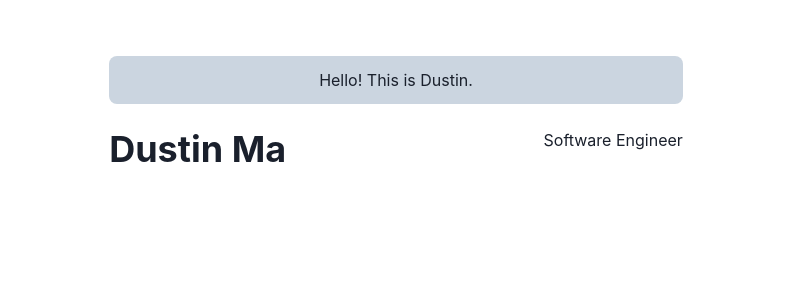
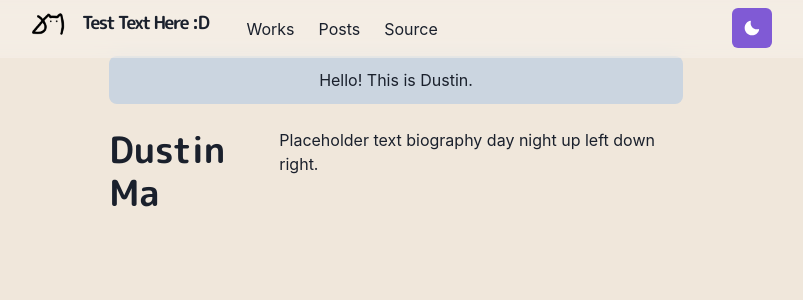
Before and after one commit to dustin-ma/about-me, a Next.js app: page / in a window 1280 px wide. Shown: the top 300 px of the page, without its empty margins (244-1047 px from the left). Built offline with nearby package versions, Linux system fonts and the light colour scheme.

Commit message:
Added Navbar and theme toggle support.

```diff
--- /dev/null
+++ b/components/fonts.js
@@ -0,0 +1,9 @@
+import { Global } from '@emotion/react'
+
+const Fonts = () => (
+    <Global styles={`
+        @import url("https://fonts.googleapis.com/css2?family=M+PLUS+Rounded+1c:wght@300;700&display=swap");
+    `} />
+)
+
+export default Fonts
--- a/components/layouts/main.js
+++ b/components/layouts/main.js
@@ -1,4 +1,5 @@
 import Head from 'next/head'
+import Navbar from '../navbar'
 import { Box, Container } from '@chakra-ui/react'
 
 const Main = ({ children, router}) => {
@@ -9,6 +10,8 @@
                 <title>Dustin Ma</title>
             </Head>
 
+            <Navbar path={router.asPath} />
+
             <Container maxW="container.md" pt={14}>
                 {children}
             </Container>
--- /dev/null
+++ b/components/logo.js
@@ -0,0 +1,41 @@
+import Link from 'next/link'
+import Image from 'next/image'
+import { Text, useColorModeValue } from '@chakra-ui/react'
+import styled from '@emotion/styled'
+
+const LogoBox = styled.span`
+    font-weight: bold;
+    font-size: 18px;
+    display: inline-flex;
+    align-items: center;
+    height: 30px;
+    line-height; 20px;
+    padding: 10px;
+
+    &:hover img {
+        transform: rotate(30deg);
+    }
+`
+
+const Logo = () => {
+    const dmLogo = `/images/logo${useColorModeValue('', '-dark')}.png`
+    return (
+        <Link href="/">
+            <a>
+                <LogoBox>
+                    <Image src={dmLogo} width={40} height={40} alt="logo"/>
+                    <Text
+                        color={useColorModeValue('gray.800', 'whiteAlpha.900')}
+                        fontFamily='M PLUS Rounded 1c'
+                        fontWeight='bold'
+                        ml={3}>
+
+                            Test Text Here :D
+                        </Text>
+                </LogoBox>
+            </a>
+        </Link>
+    )
+}
+
+export default Logo;
--- /dev/null
+++ b/components/navbar.js
@@ -0,0 +1,130 @@
+import Logo from './logo'
+import NextLink from 'next/link'
+import {
+  Container,
+  Box,
+  Link,
+  Stack,
+  Heading,
+  Flex,
+  Menu,
+  MenuItem,
+  MenuList,
+  MenuButton,
+  IconButton,
+  useColorModeValue
+} from '@chakra-ui/react'
+import { HamburgerIcon } from '@chakra-ui/icons'
+import ThemeToggleButton from './theme-toggle-button'
+// import { IoLogoGithub } from 'react-icons/io5'
+
+const LinkItem = ({ href, path, _target, children, ...props }) => {
+  const active = path === href
+  const inactiveColor = useColorModeValue('gray200', 'whiteAlpha.900')
+  return (
+    <NextLink href={href} passHref>
+      <Link
+        p={2}
+        bg={active ? 'grassTeal' : undefined}
+        color={active ? '#202023' : inactiveColor}
+        _target={_target}
+        {...props}
+      >
+        {children}
+      </Link>
+    </NextLink>
+  )
+}
+
+const Navbar = props => {
+  const { path } = props
+
+  return (
+    <Box
+      position="fixed"
+      as="nav"
+      w="100%"
+      bg={useColorModeValue('#ffffff40', '#20202380')}
+      css={{ backdropFilter: 'blur(10px)' }}
+      zIndex={1}
+      {...props}
+    >
+      <Container
+        display="flex"
+        p={2}
+        maxW="container.md"
+        wrap="wrap"
+        align="center"
+        justify="space-between"
+      >
+        <Flex align="center" mr={5}>
+          <Heading as="h1" size="lg" letterSpacing={'tighter'}>
+            <Logo />
+          </Heading>
+        </Flex>
+
+        <Stack
+          direction={{ base: 'column', md: 'row' }}
+          display={{ base: 'none', md: 'flex' }}
+          width={{ base: 'full', md: 'auto' }}
+          alignItems="center"
+          flexGrow={1}
+          mt={{ base: 4, md: 0 }}
+        >
+          <LinkItem href="/works" path={path}>
+            Works
+          </LinkItem>
+          <LinkItem href="/posts" path={path}>
+            Posts
+          </LinkItem>
+          <LinkItem
+            _target="_blank"
+            href="https://github.com/craftzdog/craftzdog-homepage"
+            path={path}
+            display="inline-flex"
+            alignItems="center"
+            style={{ gap: 4 }}
+            pl={2}
+          >
+            {/*<IoLogoGithub />*/}
+            Source
+          </LinkItem>
+        </Stack>
+
+        <Box flex={1} align="right">
+        <ThemeToggleButton />
+
+          <Box ml={2} display={{ base: 'inline-block', md: 'none' }}>
+            <Menu id="navbar-menu">
+              <MenuButton
+                as={IconButton}
+                icon={<HamburgerIcon />}
+                variant="outline"
+                aria-label="Options"
+              />
+              <MenuList>
+                <NextLink href="/" passHref>
+                  <MenuItem as={Link}>About</MenuItem>
+                </NextLink>
+                <NextLink href="/works" passHref>
+                  <MenuItem as={Link}>Works</MenuItem>
+                </NextLink>
+                <NextLink href="/posts" passHref>
+                  <MenuItem as={Link}>Posts</MenuItem>
+                </NextLink>
+                <MenuItem
+                  as={Link}
+                  href="https://github.com/craftzdog/craftzdog-homepage"
+                >
+                  View Source
+                </MenuItem>
+              </MenuList>
+            </Menu>
+          </Box>
+        </Box>
+      </Container>
+    </Box>
+  )
+}
+
+export default Navbar
--- /dev/null
+++ b/components/theme-toggle-button.js
@@ -0,0 +1,17 @@
+import { IconButton, useColorMode, useColorModeValue } from '@chakra-ui/react'
+import { SunIcon, MoonIcon } from '@chakra-ui/icons'
+
+const ThemeToggleButton = () => {
+    const { toggleColorMode } = useColorMode()
+
+    return (
+        <IconButton
+        aira-label="Toggle theme"
+        colorScheme={useColorModeValue('purple', 'orange')}
+        icon={useColorModeValue(<MoonIcon/>, <SunIcon/>)}
+        onClick={toggleColorMode}>
+        </IconButton>
+    )
+}
+
+export default ThemeToggleButton
--- a/package.json
+++ b/package.json
@@ -13,6 +13,7 @@
   "author": "Dustin Ma <dustin.jpg@gmail.com>",
   "license": "MIT",
   "dependencies": {
+    "@chakra-ui/icons": "^1.1.5",
     "@chakra-ui/react": "^1.8.3",
     "@emotion/react": "^11.7.1",
     "@emotion/styled": "^11.6.0",
--- a/pages/_app.js
+++ b/pages/_app.js
@@ -1,9 +1,12 @@
 import { ChakraProvider } from "@chakra-ui/react";
+import theme from '../themes/theme'
+import Fonts from '../components/fonts'
 import Layout from '../components/layouts/main'
 
 const Website = ({Component, pageProps, router}) => {
     return (
-        <ChakraProvider>
+        <ChakraProvider theme={theme}>
+            <Fonts />
             <Layout router={router}>
                 <Component {...pageProps} key={router.route} />
             </Layout>
--- a/pages/index.js
+++ b/pages/index.js
@@ -13,7 +13,7 @@
                         Dustin Ma
                     </Heading>
                 </Box>
-                <p>Software Engineer</p>
+                <p>Placeholder text biography day night up left down right.</p>
             </Box>
 
         </Container>
--- /dev/null
+++ b/themes/theme.js
@@ -0,0 +1,50 @@
+import { extendTheme } from "@chakra-ui/react";
+import {mode} from '@chakra-ui/theme-tools';
+
+const styles = {
+    global : props => ({
+        body: {
+            bg: mode('#f0e7db', '#202023')(props)
+        }
+    })
+}
+
+const components = {
+    Heading: {
+        variants: {
+            'section-title': {
+                textDecoration: 'underline',
+                fontSize: 20,
+                textUnderlineOffset: 6,
+                textDecorationColor: '#525252',
+                marginTop: 3,
+                marginBottom: 4
+            }
+        }
+    },
+    Link: {
+        baseStyle: props => ({
+            color: mode('#3d7aed', '#ff63c3')(props),
+            textUnderlineOffset: 3
+        })
+    }
+}
+
+const fonts = {
+    heading: "'M PLUS Rounded 1c'"
+}
+
+const colors = {
+    glassTeal: '#88ccca'
+}
+
+const config = {
+    initialColorMode: 'dark',
+    useSystemColorMode: true
+}
+
+const theme = extendTheme({
+    config, styles, components, colors, fonts
+})
+
+export default theme
```
Also changed, not shown: themes/_document.js (added, +18 -0 lines), public/images/logo-dark.png (added), 1 other file (tests, documents, lock files or other folders).
